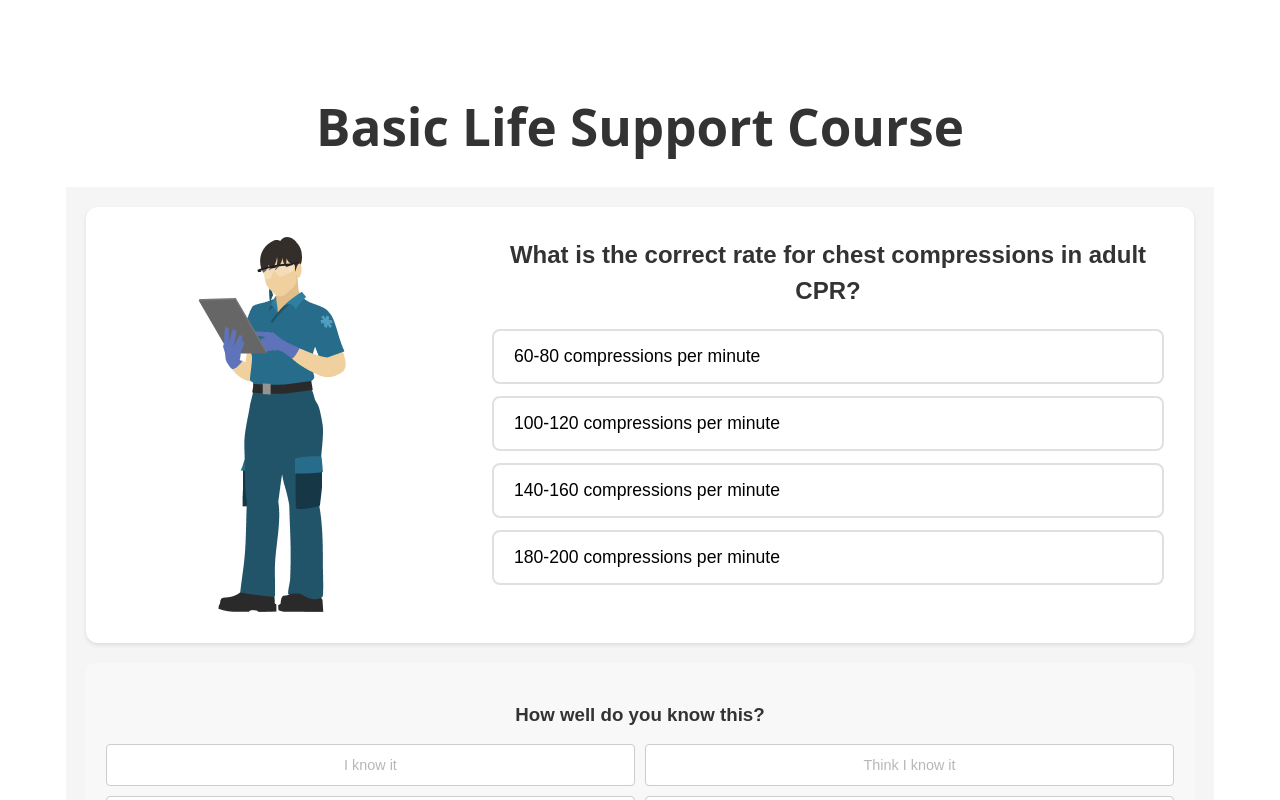
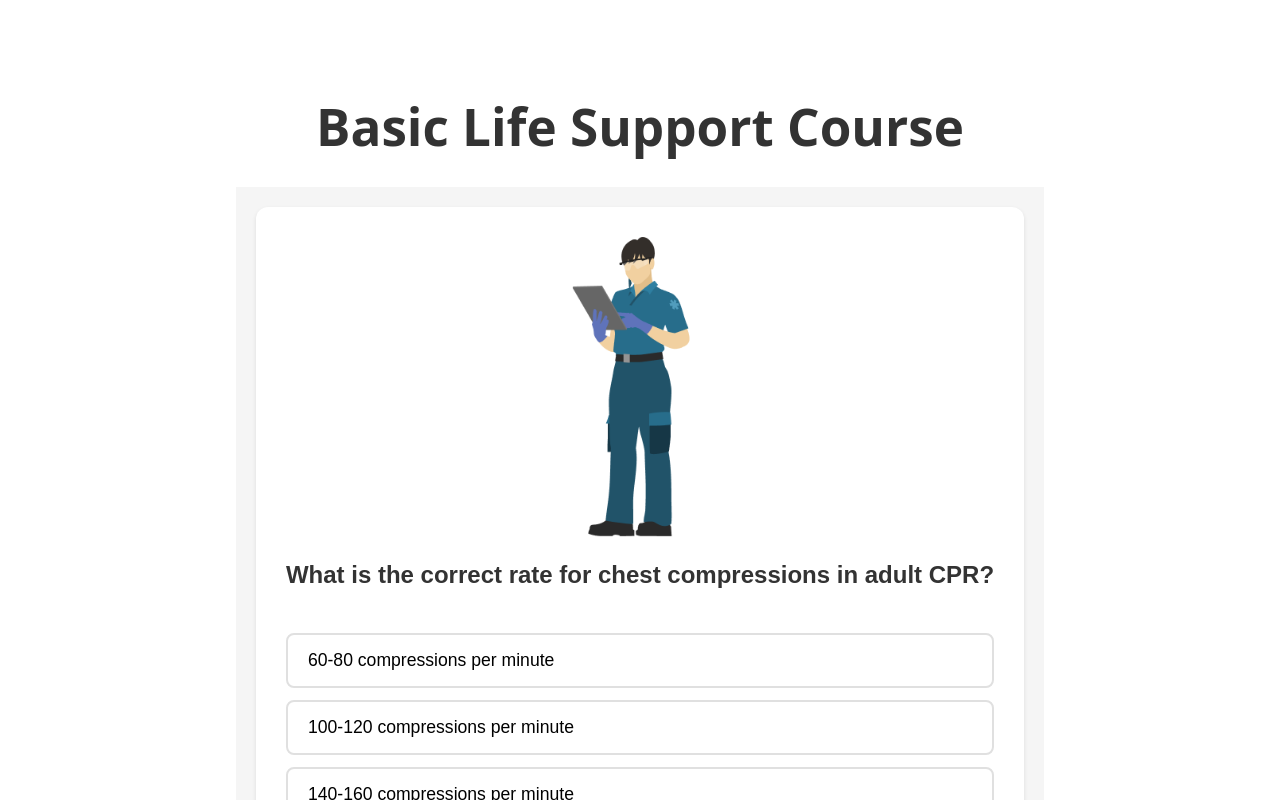
Before and after one commit to baksoftware/rqibls, a React (Vite) app: page / in a window 1280 px wide. Both pictures are taken after a click on the button "Start Course". Shown: the top 800 px of the page. Built offline with nearby package versions, Linux system fonts and the light colour scheme.

Commit message:
how with colors

```diff
--- a/src/frontend/CompletionPage.tsx
+++ b/src/frontend/CompletionPage.tsx
@@ -52,9 +52,13 @@ export const CompletionPage: React.FC<CompletionPageProps> = ({ course, answerHi
                             <li key={answer.stepId} className={answer.isCorrect ? 'correct' : 'incorrect'}>
                                 <div className="answer-details">
                                     <span>Question {index + 1}: {answer.isCorrect ? '✓ Correct' : '✗ Incorrect'}</span>
-                                    <span className="self-assessment-badge">
-                                        Self-assessment: {getAssessmentText(answer.selfAssessment)}
-                                    </span>
+                                    <button
+                                        className="self-assessment-badge"
+                                        data-assessment={answer.selfAssessment}
+                                        disabled
+                                    >
+                                        {getAssessmentText(answer.selfAssessment)}
+                                    </button>
                                 </div>
                             </li>
                         );
--- a/src/frontend/CourseStepPage.tsx
+++ b/src/frontend/CourseStepPage.tsx
@@ -61,6 +61,7 @@ export const CourseStepPage: React.FC<CourseStepPageProps> = ({
                         className={`assessment-button ${selfAssessment === 'know' ? 'selected' : ''}`}
                         onClick={() => handleSelfAssessment('know')}
                         disabled={selectedAnswer === null}
+                        data-assessment="know"
                     >
                         I know it
                     </button>
@@ -68,6 +69,7 @@ export const CourseStepPage: React.FC<CourseStepPageProps> = ({
                         className={`assessment-button ${selfAssessment === 'think' ? 'selected' : ''}`}
                         onClick={() => handleSelfAssessment('think')}
                         disabled={selectedAnswer === null}
+                        data-assessment="think"
                     >
                         Think I know it
                     </button>
@@ -75,6 +77,7 @@ export const CourseStepPage: React.FC<CourseStepPageProps> = ({
                         className={`assessment-button ${selfAssessment === 'unsure' ? 'selected' : ''}`}
                         onClick={() => handleSelfAssessment('unsure')}
                         disabled={selectedAnswer === null}
+                        data-assessment="unsure"
                     >
                         Not sure
                     </button>
@@ -82,6 +85,7 @@ export const CourseStepPage: React.FC<CourseStepPageProps> = ({
                         className={`assessment-button ${selfAssessment === 'noidea' ? 'selected' : ''}`}
                         onClick={() => handleSelfAssessment('noidea')}
                         disabled={selectedAnswer === null}
+                        data-assessment="noidea"
                     >
                         No idea
                     </button>
--- a/src/frontend/CourseViewer.css
+++ b/src/frontend/CourseViewer.css
@@ -1,5 +1,5 @@
 .course-viewer {
-    max-width: 1200px;
+    max-width: 800px;
     margin: 0 auto;
     padding: 20px;
     font-family: Arial, sans-serif;
@@ -9,7 +9,8 @@
 
 .question-container {
     display: flex;
-    gap: 40px;
+    flex-direction: column;
+    gap: 20px;
     background-color: white;
     padding: 30px;
     border-radius: 12px;
@@ -18,8 +19,7 @@
 }
 
 .question-image {
-    flex: 1;
-    min-width: 300px;
+    width: 100%;
     display: flex;
     align-items: center;
     justify-content: center;
@@ -27,13 +27,12 @@
 
 .question-image img {
     max-width: 100%;
-    max-height: 400px;
+    max-height: 300px;
     object-fit: contain;
     border-radius: 8px;
 }
 
 .question-content {
-    flex: 2;
     display: flex;
     flex-direction: column;
     gap: 20px;
@@ -43,12 +42,14 @@
     color: #333;
     margin: 0;
     font-size: 1.5em;
+    text-align: center;
 }
 
 .options {
     display: flex;
     flex-direction: column;
     gap: 12px;
+    margin-top: 20px;
 }
 
 .option {
@@ -60,6 +61,9 @@
     transition: all 0.2s;
     text-align: left;
     font-size: 1.1em;
+    display: flex;
+    align-items: center;
+    gap: 10px;
 }
 
 .option:hover {
@@ -161,8 +165,9 @@
 .self-assessment {
     margin: 20px 0;
     padding: 20px;
-    background-color: #f8f8f8;
+    background-color: white;
     border-radius: 8px;
+    box-shadow: 0 2px 4px rgba(0, 0, 0, 0.1);
 }
 
 .self-assessment h3 {
@@ -173,7 +178,7 @@
 
 .assessment-buttons {
     display: grid;
-    grid-template-columns: repeat(2, 1fr);
+    grid-template-columns: repeat(4, 1fr);
     gap: 10px;
 }
 
@@ -185,16 +190,44 @@
     cursor: pointer;
     transition: all 0.2s;
     font-size: 0.9em;
+    text-align: center;
 }
 
 .assessment-button:hover {
-    background-color: #f0f0f0;
+    opacity: 0.9;
 }
 
 .assessment-button.selected {
-    background-color: #e0e0e0;
-    border-color: #999;
     font-weight: bold;
+}
+
+.assessment-button[data-assessment="know"] {
+    background-color: #4CAF50;
+    color: white;
+    border-color: #4CAF50;
+}
+
+.assessment-button[data-assessment="think"] {
+    background-color: #8BC34A;
+    color: white;
+    border-color: #8BC34A;
+}
+
+.assessment-button[data-assessment="unsure"] {
+    background-color: #FFC107;
+    color: white;
+    border-color: #FFC107;
+}
+
+.assessment-button[data-assessment="noidea"] {
+    background-color: #F44336;
+    color: white;
+    border-color: #F44336;
+}
+
+.assessment-button:disabled {
+    opacity: 0.5;
+    cursor: not-allowed;
 }
 
 .answer-details {
@@ -204,9 +237,32 @@
 }
 
 .self-assessment-badge {
-    background-color: #e0e0e0;
-    padding: 4px 8px;
-    border-radius: 12px;
+    padding: 8px 12px;
+    border-radius: 4px;
     font-size: 0.9em;
-    color: #555;
+    color: white;
+    border: none;
+    cursor: default;
+    min-width: 120px;
+    text-align: center;
 }
+
+.self-assessment-badge[data-assessment="know"] {
+    background-color: #4CAF50;
+}
+
+.self-assessment-badge[data-assessment="think"] {
+    background-color: #8BC34A;
+}
+
+.self-assessment-badge[data-assessment="unsure"] {
+    background-color: #FFC107;
+}
+
+.self-assessment-badge[data-assessment="noidea"] {
+    background-color: #F44336;
+}
+
+.self-assessment-badge:disabled {
+    opacity: 1;
+}
```
